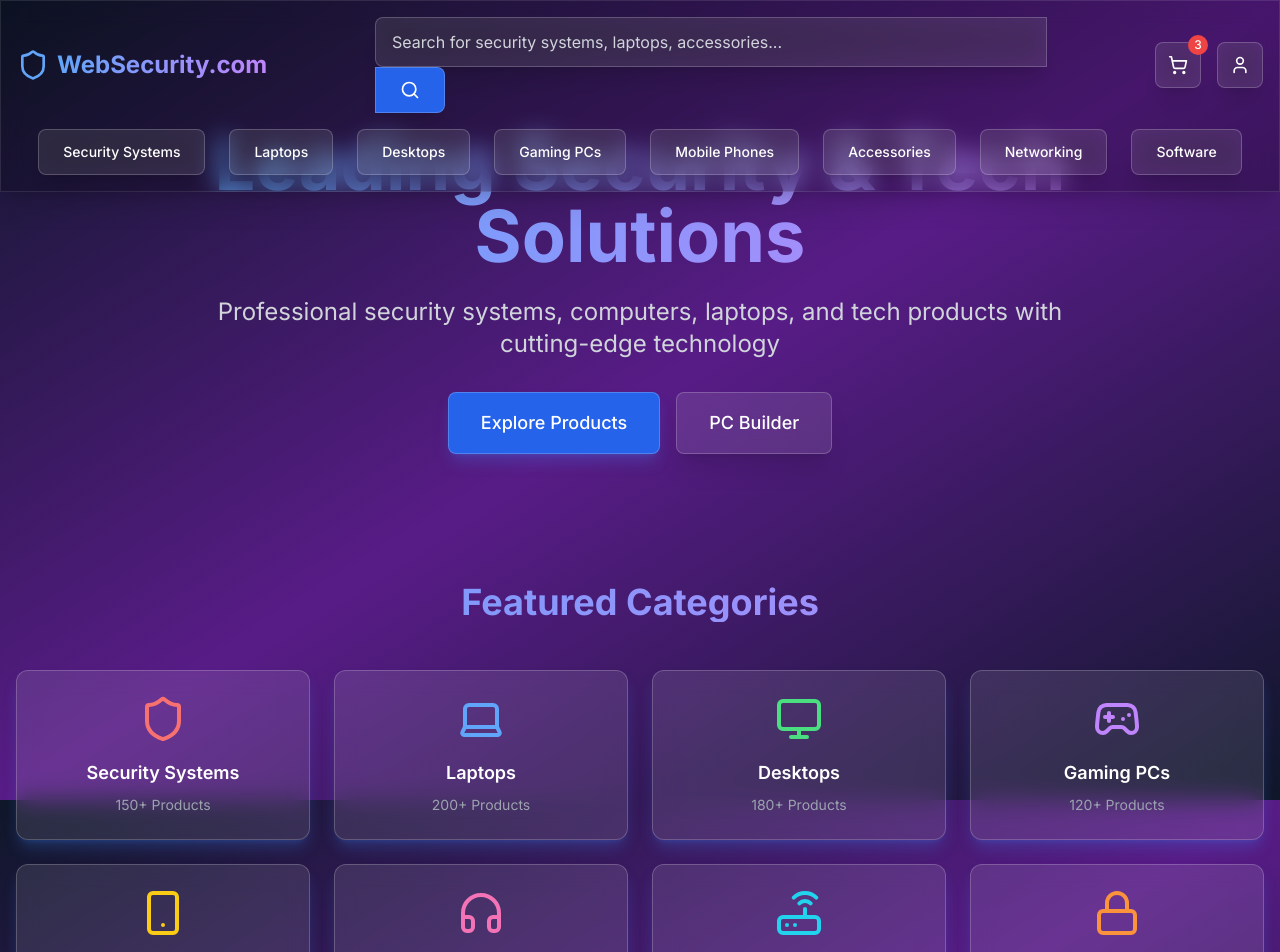
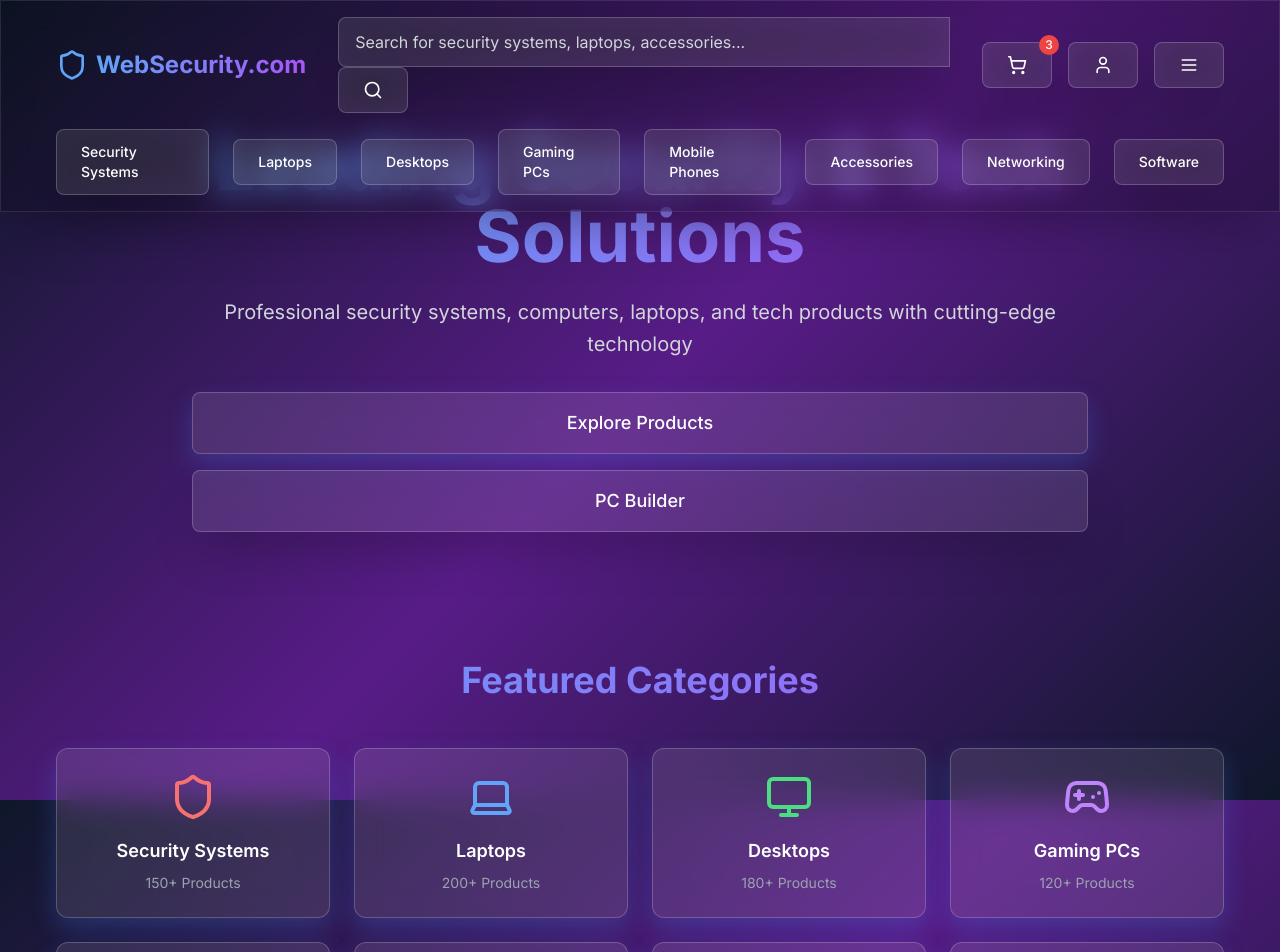
Before and after one commit to MuhibChy/WebSecurity-Tech-Store, a Next.js app: page / in a window 1280 px wide. Shown: the top 952 px of the page. Built offline with nearby package versions, Linux system fonts and the light colour scheme.

Commit message:
Fix CSS loading issues: Add backup styles, improve deployment config, and inline critical CSS

```diff
--- /dev/null
+++ b/app/backup-styles.css
@@ -0,0 +1,166 @@
+/* Backup styles for deployment */
+* {
+  margin: 0;
+  padding: 0;
+  box-sizing: border-box;
+}
+
+body {
+  background: linear-gradient(135deg, #0f172a 0%, #581c87 50%, #0f172a 100%);
+  color: white;
+  min-height: 100vh;
+  background-attachment: fixed;
+  font-family: 'Inter', sans-serif;
+}
+
+/* Glassmorphism Components */
+.glass {
+  backdrop-filter: blur(16px);
+  -webkit-backdrop-filter: blur(16px);
+  background: rgba(255, 255, 255, 0.1);
+  border: 1px solid rgba(255, 255, 255, 0.2);
+  box-shadow: 0 25px 50px -12px rgba(0, 0, 0, 0.25);
+}
+
+.glass-dark {
+  backdrop-filter: blur(16px);
+  -webkit-backdrop-filter: blur(16px);
+  background: rgba(0, 0, 0, 0.2);
+  border: 1px solid rgba(255, 255, 255, 0.1);
+  box-shadow: 0 25px 50px -12px rgba(0, 0, 0, 0.25);
+}
+
+.glass-card {
+  backdrop-filter: blur(16px);
+  -webkit-backdrop-filter: blur(16px);
+  background: rgba(255, 255, 255, 0.1);
+  border: 1px solid rgba(255, 255, 255, 0.2);
+  box-shadow: 0 25px 50px -12px rgba(0, 0, 0, 0.25);
+  border-radius: 12px;
+  padding: 24px;
+  transition: all 0.3s ease;
+}
+
+.glass-card:hover {
+  background: rgba(255, 255, 255, 0.15);
+}
+
+.glass-button {
+  backdrop-filter: blur(16px);
+  -webkit-backdrop-filter: blur(16px);
+  background: rgba(255, 255, 255, 0.1);
+  border: 1px solid rgba(255, 255, 255, 0.2);
+  box-shadow: 0 25px 50px -12px rgba(0, 0, 0, 0.25);
+  border-radius: 8px;
+  padding: 12px 24px;
+  transition: all 0.3s ease;
+  font-weight: 500;
+  cursor: pointer;
+  color: white;
+  text-decoration: none;
+  display: inline-block;
+}
+
+.glass-button:hover {
+  background: rgba(255, 255, 255, 0.2);
+}
+
+.gradient-text {
+  background: linear-gradient(to right, #60a5fa, #a855f7);
+  -webkit-background-clip: text;
+  background-clip: text;
+  -webkit-text-fill-color: transparent;
+  color: transparent;
+}
+
+.neon-glow {
+  box-shadow: 0 10px 25px rgba(59, 130, 246, 0.25);
+  transition: box-shadow 0.3s ease;
+}
+
+.neon-glow:hover {
+  box-shadow: 0 10px 25px rgba(59, 130, 246, 0.4);
+}
+
+/* Container */
+.container {
+  max-width: 1200px;
+  margin: 0 auto;
+  padding: 0 16px;
+}
+
+/* Responsive Grid */
+.grid {
+  display: grid;
+}
+
+.grid-cols-1 { grid-template-columns: repeat(1, minmax(0, 1fr)); }
+.grid-cols-2 { grid-template-columns: repeat(2, minmax(0, 1fr)); }
+.grid-cols-3 { grid-template-columns: repeat(3, minmax(0, 1fr)); }
+.grid-cols-4 { grid-template-columns: repeat(4, minmax(0, 1fr)); }
+
+.gap-4 { gap: 16px; }
+.gap-6 { gap: 24px; }
+.gap-8 { gap: 32px; }
+
+/* Flexbox */
+.flex { display: flex; }
+.flex-col { flex-direction: column; }
+.items-center { align-items: center; }
+.justify-center { justify-content: center; }
+.justify-between { justify-content: space-between; }
+
+/* Spacing */
+.p-4 { padding: 16px; }
+.p-6 { padding: 24px; }
+.p-8 { padding: 32px; }
+.px-4 { padding-left: 16px; padding-right: 16px; }
+.py-4 { padding-top: 16px; padding-bottom: 16px; }
+.m-4 { margin: 16px; }
+.mb-4 { margin-bottom: 16px; }
+.mb-8 { margin-bottom: 32px; }
+.mt-8 { margin-top: 32px; }
+
+/* Text */
+.text-center { text-align: center; }
+.text-white { color: white; }
+.text-gray-300 { color: #d1d5db; }
+.text-gray-400 { color: #9ca3af; }
+.text-blue-400 { color: #60a5fa; }
+.font-bold { font-weight: 700; }
+.font-semibold { font-weight: 600; }
+.text-lg { font-size: 18px; }
+.text-xl { font-size: 20px; }
+.text-2xl { font-size: 24px; }
+.text-3xl { font-size: 30px; }
+.text-4xl { font-size: 36px; }
+
+/* Positioning */
+.fixed { position: fixed; }
+.relative { position: relative; }
+.absolute { position: absolute; }
+.top-0 { top: 0; }
+.w-full { width: 100%; }
+.h-full { height: 100%; }
+.min-h-screen { min-height: 100vh; }
+.z-50 { z-index: 50; }
+
+/* Borders */
+.rounded { border-radius: 4px; }
+.rounded-lg { border-radius: 8px; }
+.rounded-xl { border-radius: 12px; }
+.border { border-width: 1px; }
+
+/* Responsive Design */
+@media (min-width: 768px) {
+  .md\:grid-cols-2 { grid-template-columns: repeat(2, minmax(0, 1fr)); }
+  .md\:grid-cols-3 { grid-template-columns: repeat(3, minmax(0, 1fr)); }
+  .md\:grid-cols-4 { grid-template-columns: repeat(4, minmax(0, 1fr)); }
+  .md\:flex-row { flex-direction: row; }
+  .md\:block { display: block; }
+}
+
+@media (min-width: 1024px) {
+  .lg\:grid-cols-3 { grid-template-columns: repeat(3, minmax(0, 1fr)); }
+  .lg\:grid-cols-4 { grid-template-columns: repeat(4, minmax(0, 1fr)); }
+}
--- a/app/globals.css
+++ b/app/globals.css
@@ -1,6 +1,6 @@
-@tailwind base;
-@tailwind components;
-@tailwind utilities;
+@import 'tailwindcss/base';
+@import 'tailwindcss/components';
+@import 'tailwindcss/utilities';
 
 @layer base {
   body {
--- a/app/layout.tsx
+++ b/app/layout.tsx
@@ -1,6 +1,7 @@
 import type { Metadata } from 'next'
 import { Inter } from 'next/font/google'
 import './globals.css'
+import './backup-styles.css'
 import { Toaster } from 'react-hot-toast'
 
 const inter = Inter({ subsets: ['latin'] })
@@ -17,6 +18,23 @@ export default function RootLayout({
 }) {
   return (
     <html lang="en">
+      <head>
+        <style dangerouslySetInnerHTML={{
+          __html: `
+            * {
+              margin: 0;
+              padding: 0;
+              box-sizing: border-box;
+            }
+            body {
+              background: linear-gradient(135deg, #0f172a 0%, #581c87 50%, #0f172a 100%);
+              color: white;
+              min-height: 100vh;
+              background-attachment: fixed;
+            }
+          `
+        }} />
+      </head>
       <body className={inter.className}>
         {children}
         <Toaster position="top-right" />
--- a/next.config.js
+++ b/next.config.js
@@ -2,10 +2,10 @@
 const nextConfig = {
   images: {
     domains: ['images.unsplash.com'],
+    unoptimized: true,
   },
-  output: 'export',
   trailingSlash: true,
-  skipTrailingSlashRedirect: true,
+  assetPrefix: process.env.NODE_ENV === 'production' ? '' : '',
 }
 
 module.exports = nextConfig
--- a/package.json
+++ b/package.json
@@ -4,10 +4,9 @@
   "private": true,
   "scripts": {
     "dev": "next dev",
-    "build": "next build && next export",
+    "build": "next build",
     "start": "next start",
-    "lint": "next lint",
-    "export": "next export"
+    "lint": "next lint"
   },
   "dependencies": {
     "next": "14.0.3",
--- a/postcss.config.js
+++ b/postcss.config.js
@@ -1,5 +1,6 @@
 module.exports = {
   plugins: {
+    'tailwindcss/nesting': {},
     tailwindcss: {},
     autoprefixer: {},
   },
```
Also changed, not shown: 1 other file (tests, documents, lock files or other folders).
